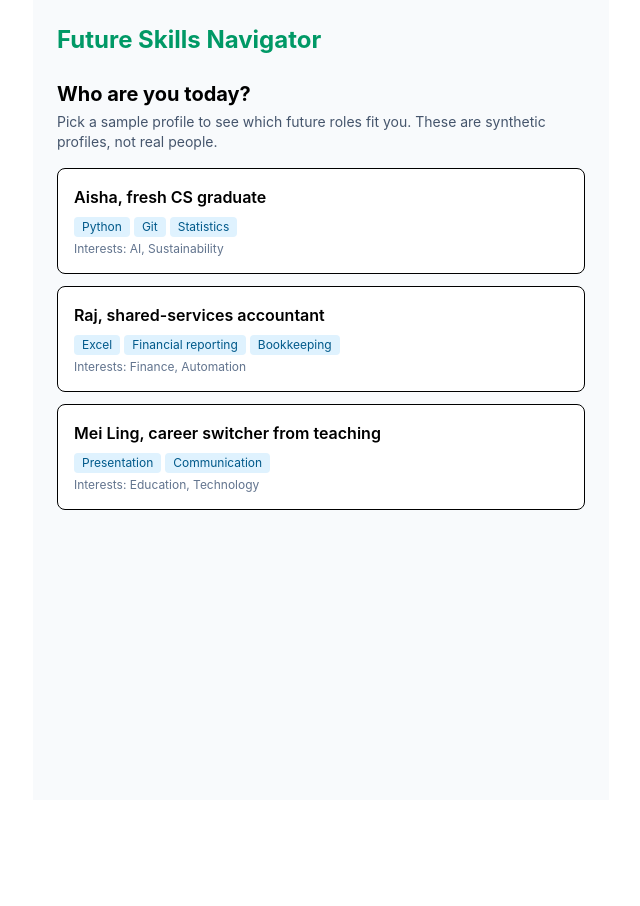
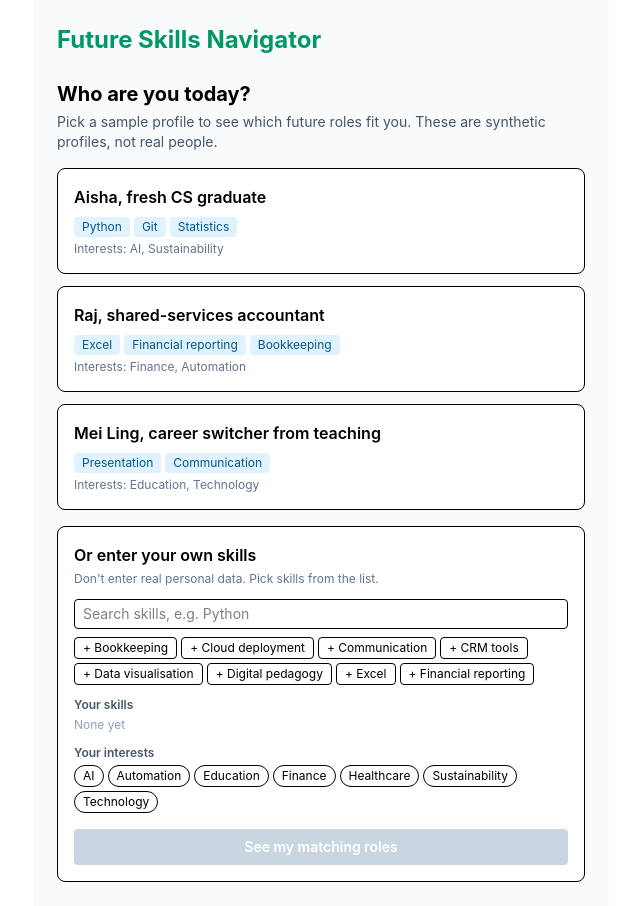
Before and after one commit to azzaladgham/SDC_Hackathon, a React (Vite) app in the folder web/: page / in a window 1280 px wide. Shown: the whole page, without its empty margins (319-959 px from the left). Before the commit the page ends 800 px from the top, so only its background shows below. Built offline with nearby package versions, Linux system fonts and the light colour scheme.

Commit message:
web: add skills intake form

```diff
--- a/web/src/App.tsx
+++ b/web/src/App.tsx
@@ -7,6 +7,7 @@ import SourceBadge from "./components/SourceBadge";
 import SdgChip from "./components/SdgChip";
 import RoleDetail from "./components/RoleDetail";
 import ProfilePicker from "./components/ProfilePicker";
+import IntakeForm from "./components/IntakeForm";
 import { titleCase } from "./utils";
 
 function App() {
@@ -31,7 +32,10 @@ function App() {
       <h1 className="text-2xl font-bold text-emerald-600">Future Skills Navigator</h1>
 
       {!profile ? (
-        <div className="mt-6"><ProfilePicker profiles={profiles} onPick={setProfile} /></div>
+        <div className="mt-6 space-y-4">
+          <ProfilePicker profiles={profiles} onPick={setProfile} />
+          <IntakeForm onSubmit={setProfile} />
+        </div>
       ) : (
         <>
           <div className="mt-3 flex items-center justify-between text-sm">
--- /dev/null
+++ b/web/src/components/IntakeForm.tsx
@@ -0,0 +1,76 @@
+import { useState } from "react";
+import type { Profile } from "../../../shared/types";
+import { INTEREST_OPTIONS, SKILL_OPTIONS } from "../mocks/skills";
+
+type Props = { onSubmit: (p: Profile) => void };
+
+export default function IntakeForm({ onSubmit }: Props) {
+  const [query, setQuery] = useState("");
+  const [skills, setSkills] = useState<string[]>([]);
+  const [interests, setInterests] = useState<string[]>([]);
+
+  const toggle = (list: string[], item: string) =>
+    list.includes(item) ? list.filter((x) => x !== item) : [...list, item];
+
+  const matches = SKILL_OPTIONS.filter(
+    (s) => s.toLowerCase().includes(query.toLowerCase()) && !skills.includes(s)
+  );
+
+  return (
+    <div className="rounded-lg border bg-white p-4">
+      <h3 className="font-semibold">Or enter your own skills</h3>
+      <p className="mt-1 text-xs text-slate-500">
+        Don't enter real personal data. Pick skills from the list.
+      </p>
+
+      <input
+        value={query}
+        onChange={(e) => setQuery(e.target.value)}
+        placeholder="Search skills, e.g. Python"
+        className="mt-3 w-full rounded border px-2 py-1 text-sm"
+      />
+
+      <div className="mt-2 flex flex-wrap gap-1">
+        {matches.slice(0, 8).map((s) => (
+          <button key={s} onClick={() => setSkills(toggle(skills, s))}
+            className="rounded border px-2 py-0.5 text-xs hover:border-emerald-500">
+            + {s}
+          </button>
+        ))}
+        {matches.length === 0 && (
+          <span className="text-xs text-slate-400">No matching skills</span>
+        )}
+      </div>
+
+      <div className="mt-3 text-xs font-semibold text-slate-600">Your skills</div>
+      <div className="mt-1 flex flex-wrap gap-1">
+        {skills.length === 0 && <span className="text-xs text-slate-400">None yet</span>}
+        {skills.map((s) => (
+          <button key={s} onClick={() => setSkills(toggle(skills, s))}
+            className="rounded bg-sky-100 px-2 py-0.5 text-xs text-sky-800">
+            {s} ✕
+          </button>
+        ))}
+      </div>
+
+      <div className="mt-3 text-xs font-semibold text-slate-600">Your interests</div>
+      <div className="mt-1 flex flex-wrap gap-1">
+        {INTEREST_OPTIONS.map((i) => (
+          <button key={i} onClick={() => setInterests(toggle(interests, i))}
+            className={`rounded-full border px-2 py-0.5 text-xs ${
+              interests.includes(i) ? "bg-emerald-600 text-white" : "bg-white"
+            }`}>
+            {i}
+          </button>
+        ))}
+      </div>
+
+      <button
+        disabled={skills.length === 0}
+        onClick={() => onSubmit({ id: "custom", name: "Your profile", skills, interests })}
+        className="mt-4 w-full rounded bg-emerald-600 py-2 text-sm font-semibold text-white disabled:bg-slate-300">
+        See my matching roles
+      </button>
+    </div>
+  );
+}
--- /dev/null
+++ b/web/src/mocks/skills.ts
@@ -0,0 +1,36 @@
+// Placeholder skill labels. On Day 2 these get replaced by the real
+// ESCO skill labels once Role A provides data/skills.json.
+export const SKILL_OPTIONS: string[] = [
+  "Bookkeeping",
+  "Cloud deployment",
+  "Communication",
+  "CRM tools",
+  "Data visualisation",
+  "Digital pedagogy",
+  "Excel",
+  "Financial reporting",
+  "Forecasting",
+  "Git",
+  "Incident response",
+  "Machine learning",
+  "Motion graphics",
+  "Networking",
+  "Payroll software",
+  "Presentation",
+  "Python",
+  "Risk assessment",
+  "Software testing",
+  "SQL",
+  "Statistics",
+  "Visual design",
+];
+
+export const INTEREST_OPTIONS: string[] = [
+  "AI",
+  "Automation",
+  "Education",
+  "Finance",
+  "Healthcare",
+  "Sustainability",
+  "Technology",
+];
```
